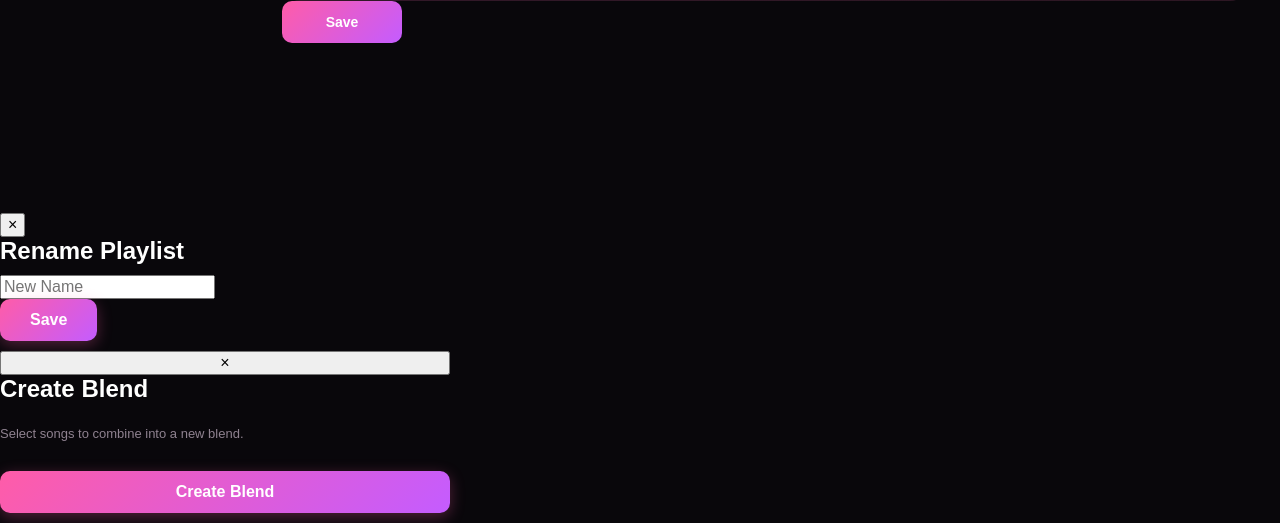
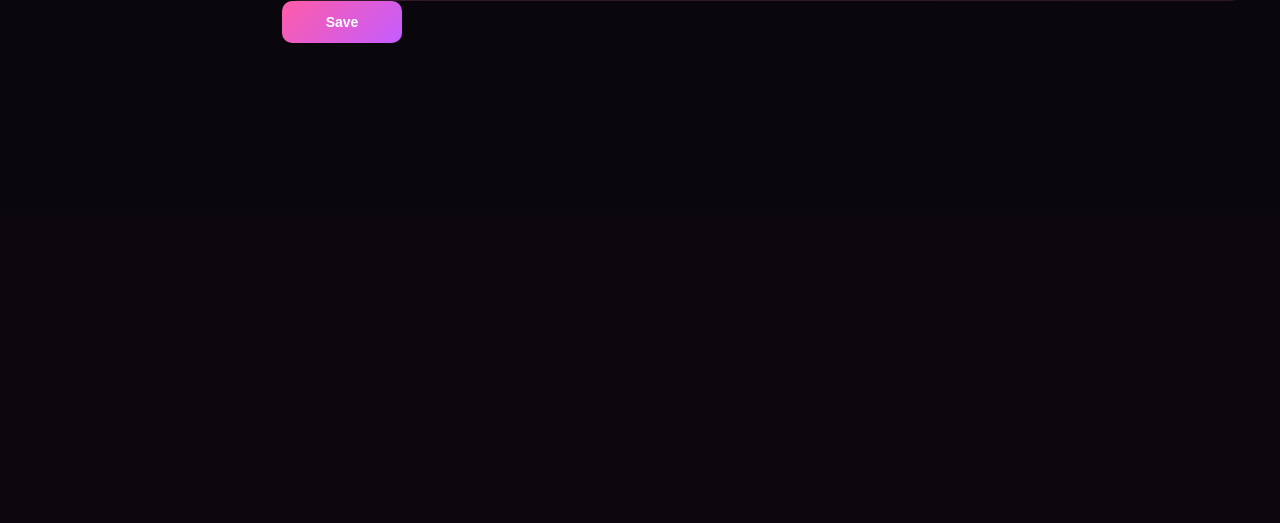
Before and after one commit to 09sumera/VibeQueue, a Flask app: page / in a window 1280 px wide. Shown: the part 1900-2423 px from the top of the page. After the commit the page ends 1943 px from the top, so only its background shows below. Run offline with Flask 3, Linux system fonts and the light colour scheme; data that the repository does not hold is empty.

Commit message:
Fix unwanted white field across pages

```diff
--- a/static/js/app.js
+++ b/static/js/app.js
@@ -2658,10 +2658,10 @@
 
 function openRenamePlaylistModal() {
     if (!currentPlaylistId) return;
-    document.getElementById("renamePlaylistModal").classList.add("active");
+    document.getElementById("renamePlaylistModal").classList.add("show");
 }
 function closeRenamePlaylistModal() {
-    document.getElementById("renamePlaylistModal").classList.remove("active");
+    document.getElementById("renamePlaylistModal").classList.remove("show");
 }
 
 async function handleRenamePlaylist(e) {
@@ -2706,7 +2706,7 @@
 
 // 4. BLEND (Song Selection)
 function openBlendModal() {
-    document.getElementById("blendModal").classList.add("active");
+    document.getElementById("blendModal").classList.add("show");
 
     const container = document.getElementById("blendSongsContainer");
     container.innerHTML = "";
@@ -2752,7 +2752,7 @@
 }
 
 function closeBlendModal() {
-    document.getElementById("blendModal").classList.remove("active");
+    document.getElementById("blendModal").classList.remove("show");
 }
 
 async function handleGenerateBlend() {
--- a/templates/index.html
+++ b/templates/index.html
@@ -1772,13 +1772,13 @@
 
 
 <!-- RENAME PLAYLIST MODAL -->
-<div class="auth-modal" id="renamePlaylistModal">
-    <div class="auth-box">
-        <button class="close-modal" onclick="closeRenamePlaylistModal()">×</button>
+<div class="modal-overlay" id="renamePlaylistModal">
+    <div class="modal-content auth-modal">
+        <button class="modal-close" onclick="closeRenamePlaylistModal()">x</button>
         <h2>Rename Playlist</h2>
         <form id="renamePlaylistForm" onsubmit="handleRenamePlaylist(event)">
             <div class="input-group">
-                <input type="text" id="newPlaylistName" required placeholder="New Name">
+                <input type="text" id="newPlaylistName" required placeholder="New Name" class="auth-input">
             </div>
             <button type="submit" class="auth-btn" style="width: auto; padding: 12px 30px;">Save</button>
         </form>
@@ -1786,9 +1786,9 @@
 </div>
 
 <!-- BLEND MODAL -->
-<div class="auth-modal" id="blendModal" style="z-index: 9999 !important;">
-    <div class="auth-box" style="max-width: 450px; max-height: 80vh; display: flex; flex-direction: column;">
-        <button class="close-modal" onclick="closeBlendModal()">×</button>
+<div class="modal-overlay" id="blendModal" style="z-index: 9999 !important;">
+    <div class="modal-content auth-modal" style="max-width: 450px; max-height: 80vh; display: flex; flex-direction: column;">
+        <button class="modal-close" onclick="closeBlendModal()">x</button>
         <h2>Create Blend</h2>
         <p style="color: var(--text-secondary); font-size: 13px; margin-bottom: 15px;">Select songs to combine into a new blend.</p>
 
@@ -1799,6 +1799,7 @@
         <button type="button" class="auth-btn" id="generateBlendBtn" onclick="handleGenerateBlend()">Create Blend</button>
     </div>
 </div>
+
 
 <!-- =========================================================
      TOAST
```
